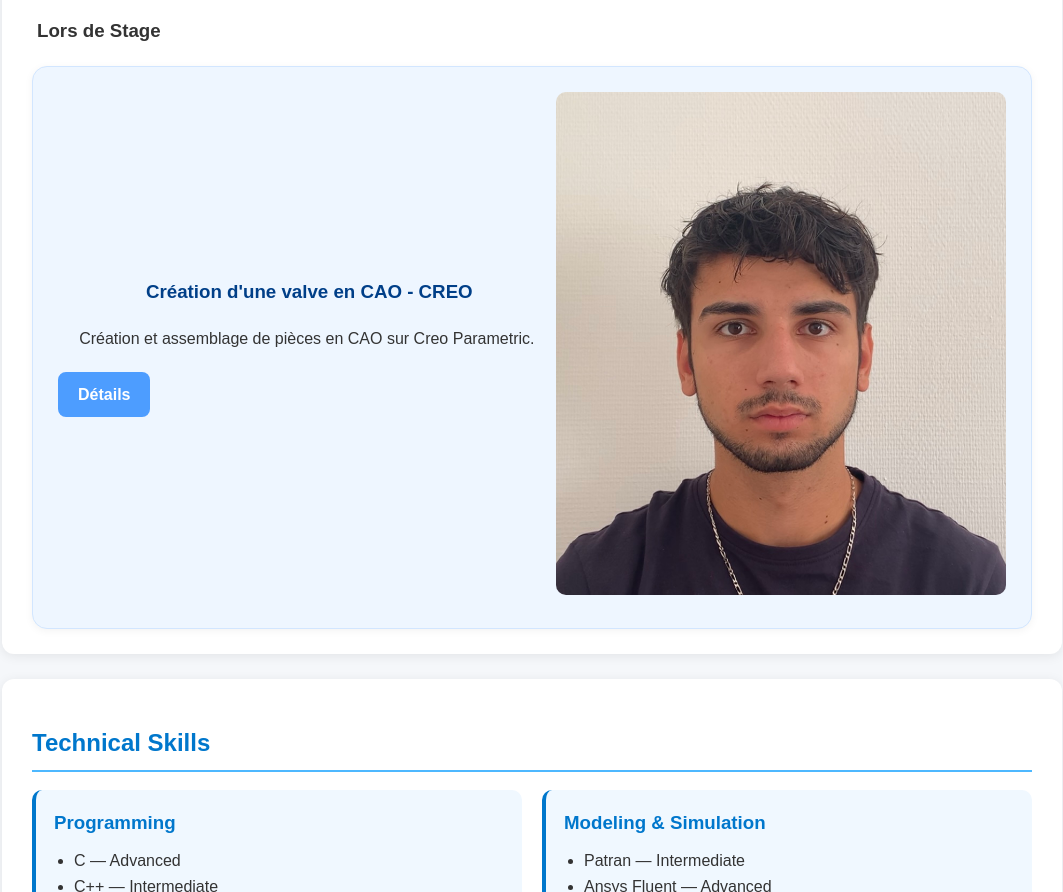
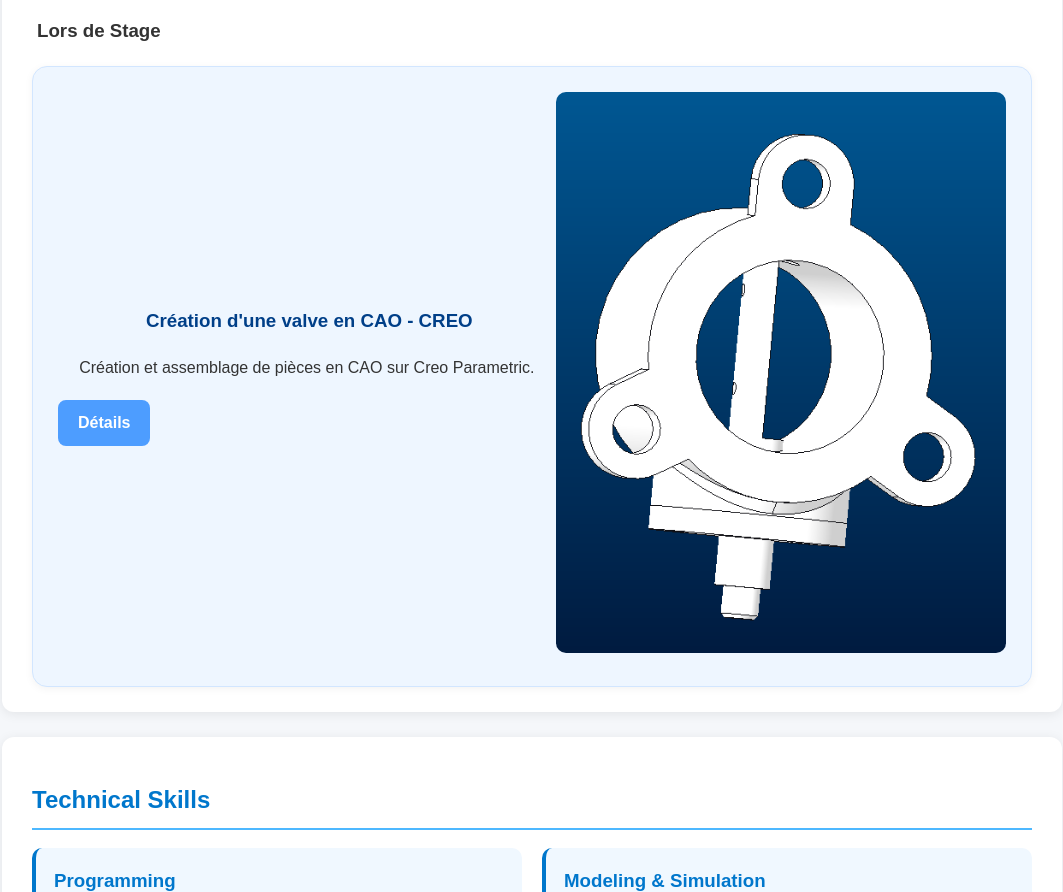
Before and after one commit to lucascatusse/lucas-catusse.github.io, a plain HTML site: page index.html in a window 1280 px wide. Shown: the part 1389-2281 px from the top of the page, without its empty margins (108-1171 px from the left). Drawn offline with Linux system fonts and the light colour scheme.

Commit message:
Update index.html
photo changée

```diff
--- a/index.html
+++ b/index.html
@@ -95,7 +95,7 @@
 
       <!-- Image associée au projet -->
       <div class="project-image">
-        <img src="valvacao.JPG" alt="assemblage-valve">
+        <img src="photo_valve.png" alt="assemblage-valve">
       </div>
     </div>
   </section>
```
